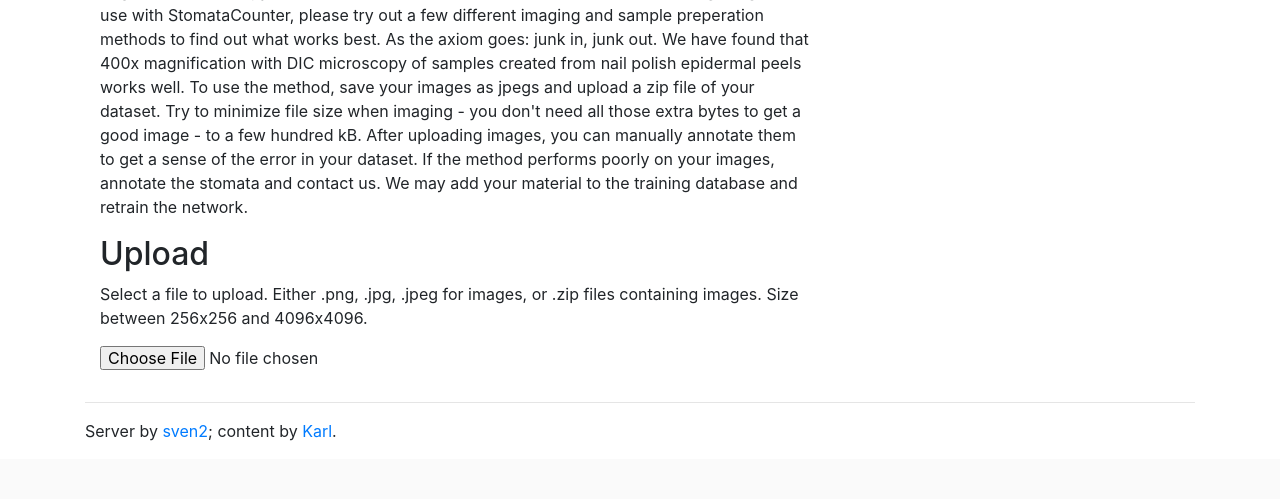
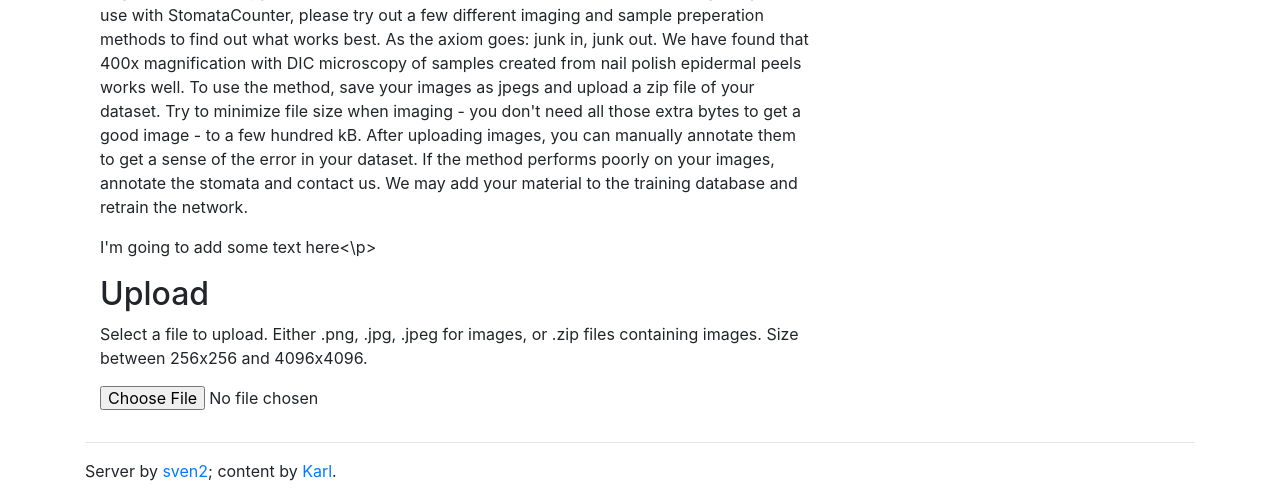
Before and after one commit to SvenTwo/epidermal, a Flask app: page / in a window 1280 px wide. Shown: the part 626-1125 px from the top of the page. Before the commit the page ends 1067 px from the top, so only its background shows below. Run offline with Flask 2, Linux system fonts and the light colour scheme; some libraries are stand-ins or nearby versions.

Commit message:
Test to see if I can get this working

```diff
--- a/templates/index.html
+++ b/templates/index.html
@@ -17,6 +17,7 @@
     	<div class="col-md-8">
 		<h2>Welcome to StomataCounter!</h2>
 			<p>StomataCounter is a website and method for automatic detection of stomata from well-prepared micrographs of plant cuticles. StomataCounter uses a fully-convolutional neural network trained on over 4,700 micrographs from over 700 species to identify stomata. The training set of images was collected with SEM, differential interference contrast, and brightfield microscopy, and as such, is robust to these methods. Before collecting images to use with StomataCounter, please try out a few different imaging and sample preperation methods to find out what works best. As the axiom goes: junk in, junk out. We have found that 400x magnification with DIC microscopy of samples created from nail polish epidermal peels works well. To use the method, save your images as jpegs and upload a zip file of your dataset. Try to minimize file size when imaging - you don't need all those extra bytes to get a good image - to a few hundred kB. After uploading images, you can manually annotate them to get a sense of the error in your dataset. If the method performs poorly on your images, annotate the stomata and contact us. We may add your material to the training database and retrain the network.</p>
+			<p>I'm going to add some text here<\p>
 		</div>
     </div>
     <div class="container">
```
Also changed, not shown: 2 other files.
